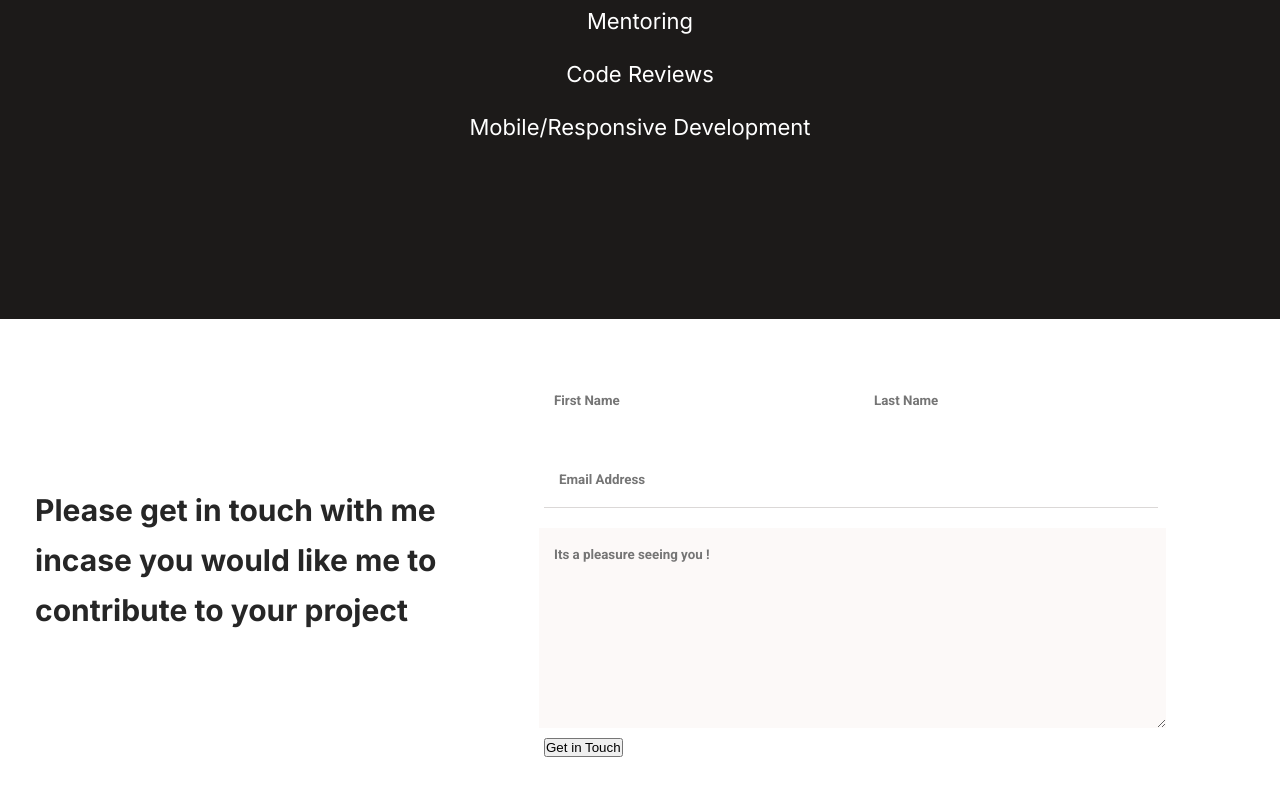
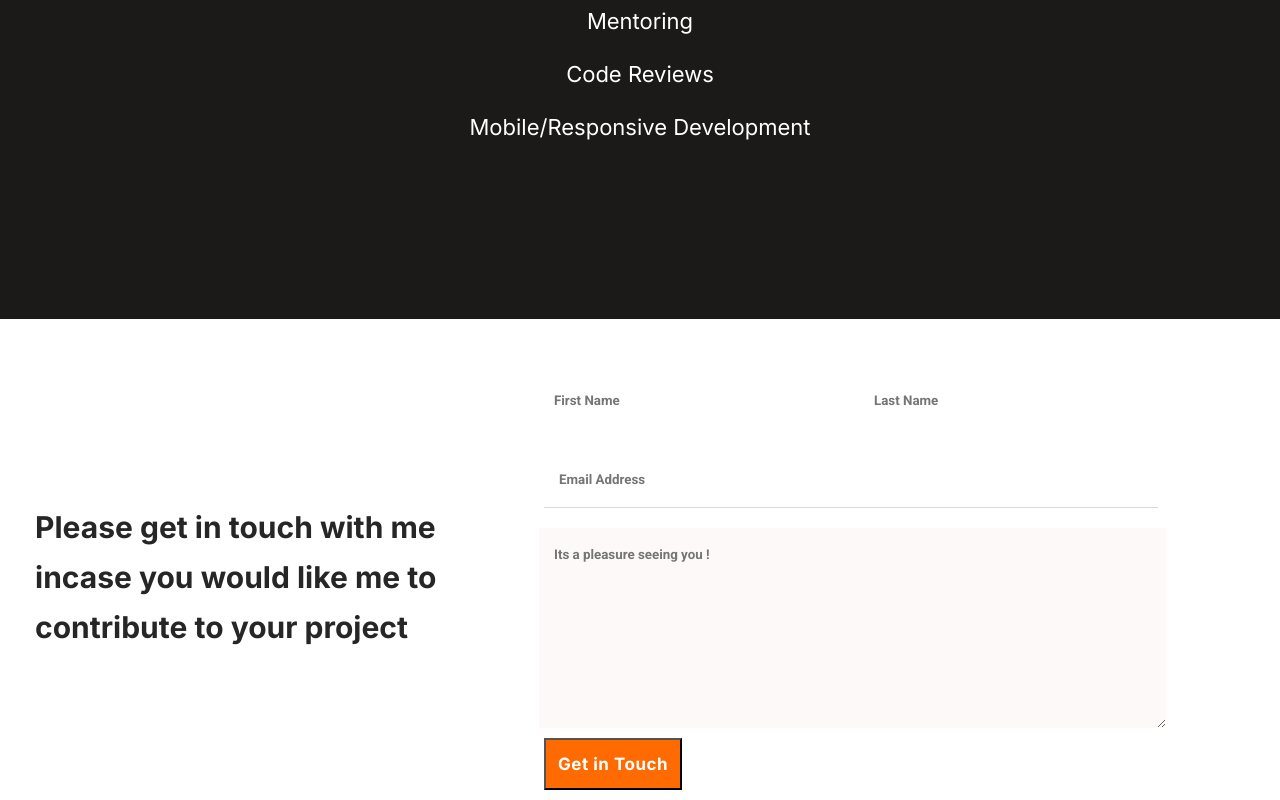
Before and after one commit to karvel-code/contact-form, a plain HTML site: page index.html in a window 1280 px wide. Shown: the part 6388-7188 px from the top of the page. Before the commit the page ends 7155 px from the top, so only its background shows below. Drawn offline with Linux system fonts and the light colour scheme.

Commit message:
Add styling for get in touch button

```diff
--- a/css/main.css
+++ b/css/main.css
@@ -420,6 +420,23 @@ footer {
   margin-left: 15px;
 }
 
+.link {
+  font-family: "Inter", sans-serif;
+  display: flex;
+  flex-direction: row;
+  background: #ff6b00;
+  color: #fff;
+  align-items: center;
+  justify-content: center;
+  padding: 12px;
+  letter-spacing: 0.03em;
+  font-style: normal;
+  font-weight: bold;
+  font-size: 17px;
+  line-height: 24px;
+
+  align-self: start;
+}
 textarea {
   display: flex;
   align-items: center;
--- a/index.html
+++ b/index.html
@@ -331,7 +331,7 @@
               placeholder="Its a pleasure seeing you !"
               maxlength="500"
             ></textarea>
-            <input type="submit" value="Get in Touch" class="button-link" />
+            <input type="submit" value="Get in Touch" class="button-link link" />
           </form>
         </div>
       </div>
```
